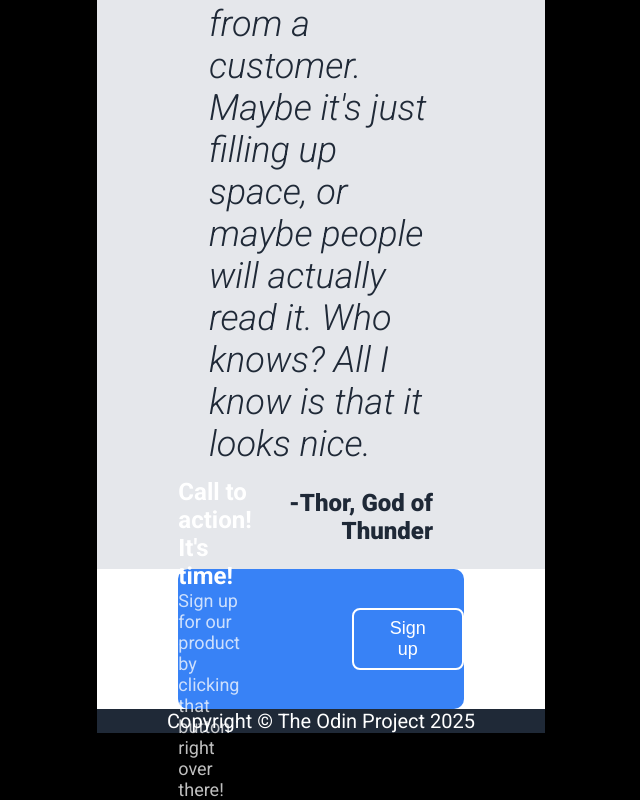
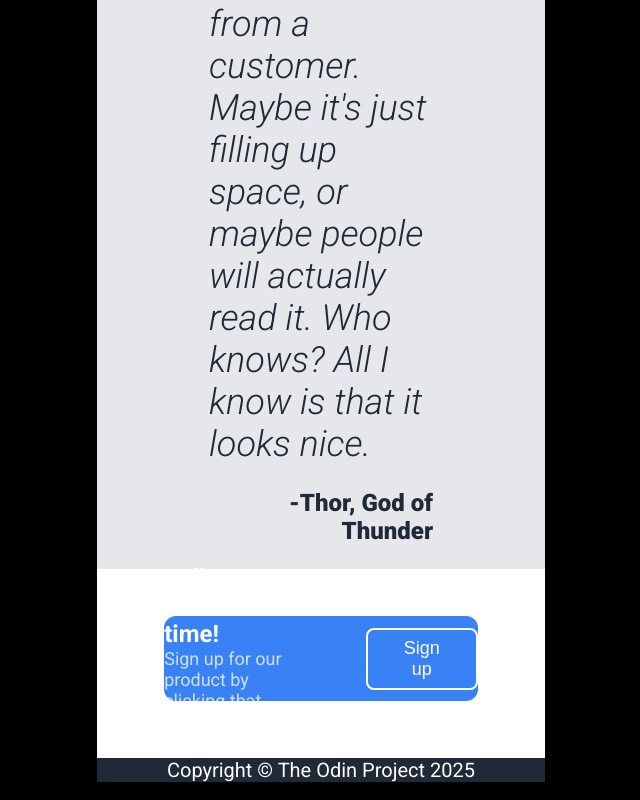
Before and after one commit to sinkevicius3/odin-landing-page, a plain HTML site: page index.html in a window 1280 px wide. Shown: the part 1099-1899 px from the top of the page, without its empty margins (319-959 px from the left). Drawn offline with Linux system fonts and the light colour scheme.

Commit message:
Changed section4.css from px to % (not fully)

```diff
--- a/styles/section4.css
+++ b/styles/section4.css
@@ -8,18 +8,20 @@
 
 .section4-contents{
   width: 100%;
-  padding-left: 200px;
-  padding-right: 200px;
+  height: 50%;
+  padding-left: 15%;
+  padding-right: 15%;
 }
 
 .action-background{
   align-items: center;
-  height: 140px;
+  height: 90%;
   background-color: #3882f6;
   display: flex;
   justify-content: center;
-  gap: 100px;
-  border-radius: 10px;
+  gap: 20%;
+  border: 1% solid #3882f6;
+  border-radius: 12px;
 }
 
 .action-text{
@@ -37,13 +39,13 @@
 }
 
 .action-text p{
-  margin: 0px;
-  padding: 0px;
+  margin: 0%;
+  padding: 0%;
 }
 
 .action-button{
   font-size: 18px;
-  margin: 0px;
+  margin: 0%;
   background-color: transparent;
   color: white;
   border: 2px solid white;
```
